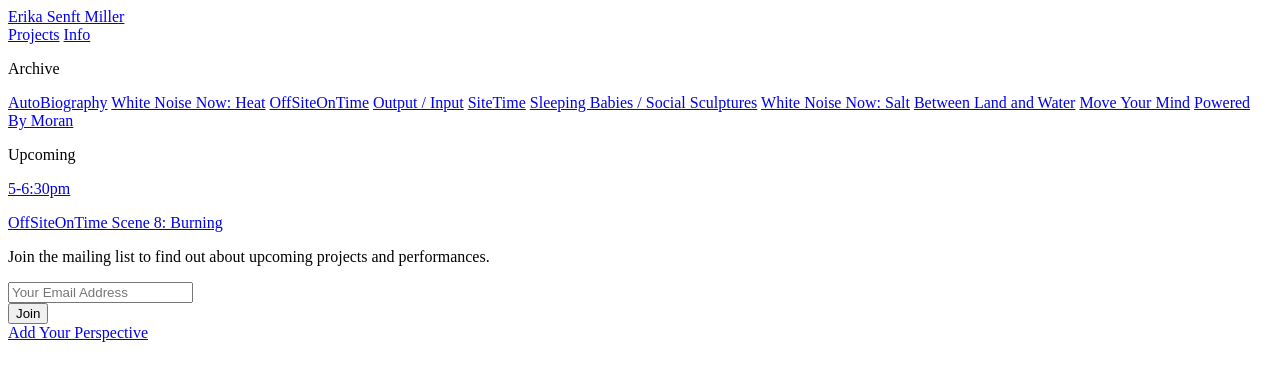
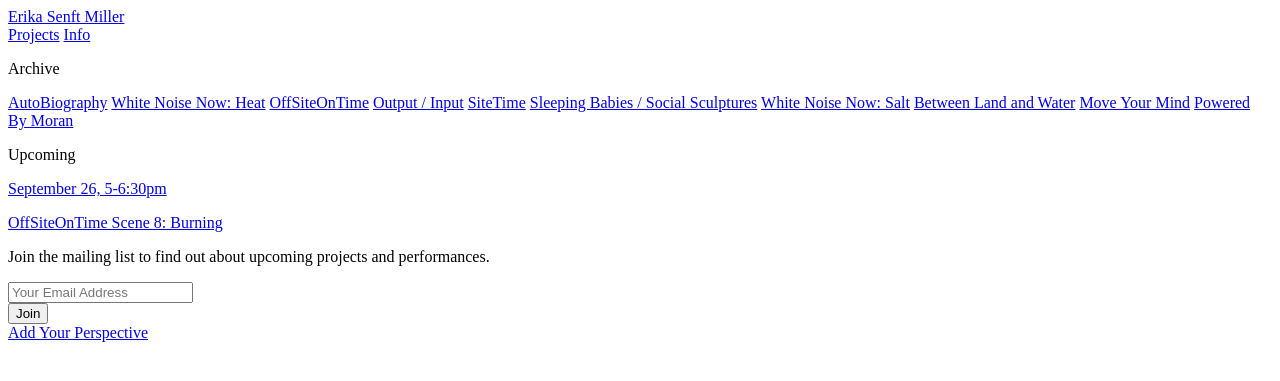
Before and after one commit to hektor/erika-senft-miller, a Jekyll site: the page built from _pages/projects.html, in a window 1280 px wide. Shown: the top 381 px of the page. Built offline with Jekyll 4.4.1, drawn with Linux system fonts in a browser that asks for light colours; nearby versions of some CDN libraries; a script that is not in the unit is left out.

Commit message:
Sidebar Adjust

```diff
--- a/_includes/upcoming-projects.html
+++ b/_includes/upcoming-projects.html
@@ -7,7 +7,7 @@
 
 {% if projectDate >= curDate %}
   <a href="{{ item.url }}" alt="{{ item.title }}" class="upcoming-item">
-      <p class="upcoming-time">{{ item.time }}</p>
+      <p class="upcoming-time">{{ item.date | date: "%B %-d" }}, {{ item.time }}</p>
       <div class="upcoming-title">{{ item.title }}</div>
   </a>
 
```
